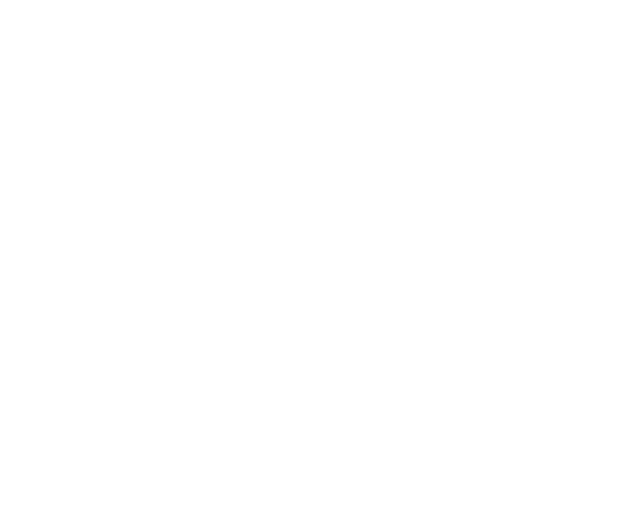
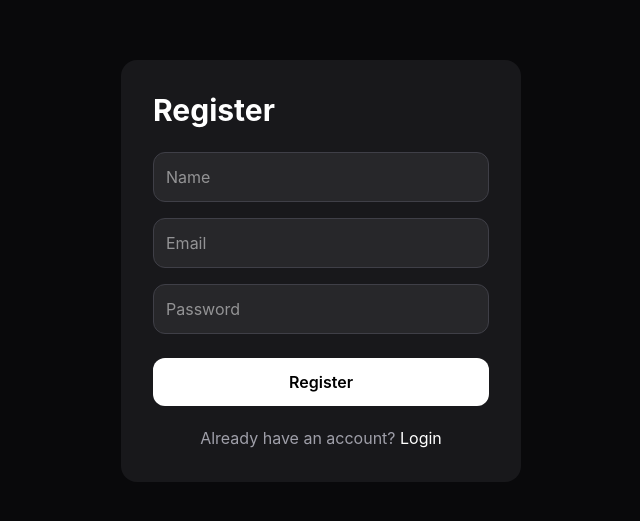
Before and after one commit to anshikaagr/Haven, a React (Vite) app in the folder client/: page /register in a window 1280 px wide. Before the commit this address had no page. Shown: the part 129-650 px from the top of the page, without its empty margins (319-959 px from the left). Built offline with nearby package versions, Linux system fonts and the light colour scheme.

Commit message:
Implement user authentication

```diff
--- a/client/src/App.jsx
+++ b/client/src/App.jsx
@@ -23,7 +23,9 @@ function App() {
 export default App;*/
 
 import { Routes, Route } from "react-router-dom";
-
+import ProtectedRoute from "./components/ProtectedRoute";
+import Login from "./pages/Login";
+import Register from "./pages/Register";
 import Hero from "./pages/Hero";
 import Dashboard from "./pages/Dashboard";
 import Documents from "./pages/Documents";
@@ -34,12 +36,24 @@ import Settings from "./pages/Settings";
 function App() {
   return (
     <Routes>
-      <Route path="/" element={<Hero />} />
-      <Route path="/dashboard" element={<Dashboard />} />
-      <Route path="/documents" element={<Documents />} />
-      <Route path="/important" element={<Important />} />
-      <Route path="/expiry" element={<Expiry />} />
-      <Route path="/settings" element={<Settings />} />
+      <Route path="/" element={<ProtectedRoute> <Hero/> </ProtectedRoute>} />
+      <Route path="/dashboard" element={<ProtectedRoute>
+      <Dashboard />
+    </ProtectedRoute>} />
+      <Route path="/documents" element={<ProtectedRoute>
+      <Documents />
+    </ProtectedRoute>} />
+      <Route path="/important" element={<ProtectedRoute>
+      <Important />
+    </ProtectedRoute>} />
+      <Route path="/expiry" element={<ProtectedRoute>
+      <Expiry />
+    </ProtectedRoute>} />
+      <Route path="/settings" element={<ProtectedRoute>
+      <Settings />
+    </ProtectedRoute>} />
+      <Route path="/login" element={<Login />} />
+      <Route path="/register" element={<Register />} />
     </Routes>
   );
 }
--- /dev/null
+++ b/client/src/components/ProtectedRoute.jsx
@@ -0,0 +1,10 @@
+import { Navigate } from "react-router-dom";
+function ProtectedRoute({ children }) {
+  const token = localStorage.getItem("token");
+  if (!token) {
+    return <Navigate to="/login" replace />;
+  }
+  return children;
+}
+
+export default ProtectedRoute;
--- a/client/src/components/Sidebar.jsx
+++ b/client/src/components/Sidebar.jsx
@@ -1,6 +1,14 @@
-import { Link } from "react-router-dom";
+import { Link , useNavigate } from "react-router-dom";
+
 
 function Sidebar() {
+  const navigate = useNavigate();
+
+  const handleLogout = () => {
+    localStorage.removeItem("token");
+    navigate("/login");
+  };
+
   return (
     <aside className="w-64 border-r border-zinc-800 p-6">
       <h1 className="mb-10 text-2xl font-bold">Haven</h1>
@@ -12,6 +20,11 @@ function Sidebar() {
         <Link to="/expiry">Expiry</Link>
         <Link to="/settings">Settings</Link>
       </nav>
+
+      <button
+        onClick={handleLogout}
+        className="mt-auto rounded-xl bg-red-600 px-4 py-2 text-white hover:bg-red-700">
+        Logout</button>
     </aside>
   );
 }
--- /dev/null
+++ b/client/src/pages/Login.jsx
@@ -0,0 +1,77 @@
+import { useState } from "react";
+import { useNavigate, Link } from "react-router-dom";
+import api from "../api/api";
+
+function Login() {
+  const navigate = useNavigate();
+
+  const [email, setEmail] = useState("");
+  const [password, setPassword] = useState("");
+
+  const handleLogin = async (e) => {
+    e.preventDefault();
+
+    try {
+      const res = await api.post("/auth/login", {
+        email,
+        password,
+      });
+
+      localStorage.setItem("token", res.data.token);
+
+      navigate("/dashboard");
+
+    } catch (error) {
+      console.log(error);
+      alert(error.response?.data?.message || "Login failed");
+    }
+  };
+
+  return (
+    <div className="flex min-h-screen items-center justify-center bg-zinc-950">
+      <form
+        onSubmit={handleLogin}
+        className="w-[400px] rounded-2xl bg-zinc-900 p-8"
+      >
+        <h1 className="mb-6 text-3xl font-bold text-white">
+          Login
+        </h1>
+
+        <input
+          type="email"
+          placeholder="Email"
+          value={email}
+          onChange={(e) => setEmail(e.target.value)}
+          className="mb-4 w-full rounded-xl border border-zinc-700 bg-zinc-800 p-3 text-white outline-none"
+        />
+
+        <input
+          type="password"
+          placeholder="Password"
+          value={password}
+          onChange={(e) => setPassword(e.target.value)}
+          className="mb-6 w-full rounded-xl border border-zinc-700 bg-zinc-800 p-3 text-white outline-none"
+        />
+
+        <button
+          type="submit"
+          className="w-full rounded-xl bg-white py-3 font-semibold text-black hover:bg-zinc-200"
+        >
+          Login
+        </button>
+
+        <p className="mt-5 text-center text-zinc-400">
+          Don't have an account?{" "}
+          <Link
+            to="/register"
+            className="text-white hover:underline"
+          >
+            Register
+          </Link>
+        </p>
+      </form>
+    </div>
+  );
+}
+
+export default Login;
--- /dev/null
+++ b/client/src/pages/Register.jsx
@@ -0,0 +1,77 @@
+import { useState } from "react";
+import { useNavigate, Link } from "react-router-dom";
+import api from "../api/api";
+
+function Register() {
+  const navigate = useNavigate();
+  const [name, setName] = useState("");
+  const [email, setEmail] = useState("");
+  const [password, setPassword] = useState("");
+  const handleRegister = async (e) => {
+    e.preventDefault();
+    try {
+      await api.post("/auth/register", {
+        name,
+        email,
+        password,});
+
+      alert("Registration successful! Please login.");
+      navigate("/login");
+    } catch (error) {
+      console.log(error);
+      alert(error.response?.data?.message || "Registration failed");
+    }
+  };
+
+  return (
+    <div className="flex min-h-screen items-center justify-center bg-zinc-950">
+      <form
+        onSubmit={handleRegister}
+        className="w-[400px] rounded-2xl bg-zinc-900 p-8"
+      >
+        <h1 className="mb-6 text-3xl font-bold text-white">
+          Register
+        </h1>
+
+        <input
+          type="text"
+          placeholder="Name"
+          value={name}
+          onChange={(e) => setName(e.target.value)}
+          className="mb-4 w-full rounded-xl border border-zinc-700 bg-zinc-800 p-3 text-white outline-none"
+        />
+
+        <input
+          type="email"
+          placeholder="Email"
+          value={email}
+          onChange={(e) => setEmail(e.target.value)}
+          className="mb-4 w-full rounded-xl border border-zinc-700 bg-zinc-800 p-3 text-white outline-none"
+        />
+
+        <input
+          type="password"
+          placeholder="Password"
+          value={password}
+          onChange={(e) => setPassword(e.target.value)}
+          className="mb-6 w-full rounded-xl border border-zinc-700 bg-zinc-800 p-3 text-white outline-none"
+        />
+
+        <button
+          type="submit"
+          className="w-full rounded-xl bg-white py-3 font-semibold text-black hover:bg-zinc-200"
+        >Register</button>
+
+        <p className="mt-5 text-center text-zinc-400">
+          Already have an account?{" "}
+          <Link
+            to="/login"
+            className="text-white hover:underline"
+          >Login</Link>
+        </p>
+      </form>
+    </div>
+  );
+}
+
+export default Register;
```
